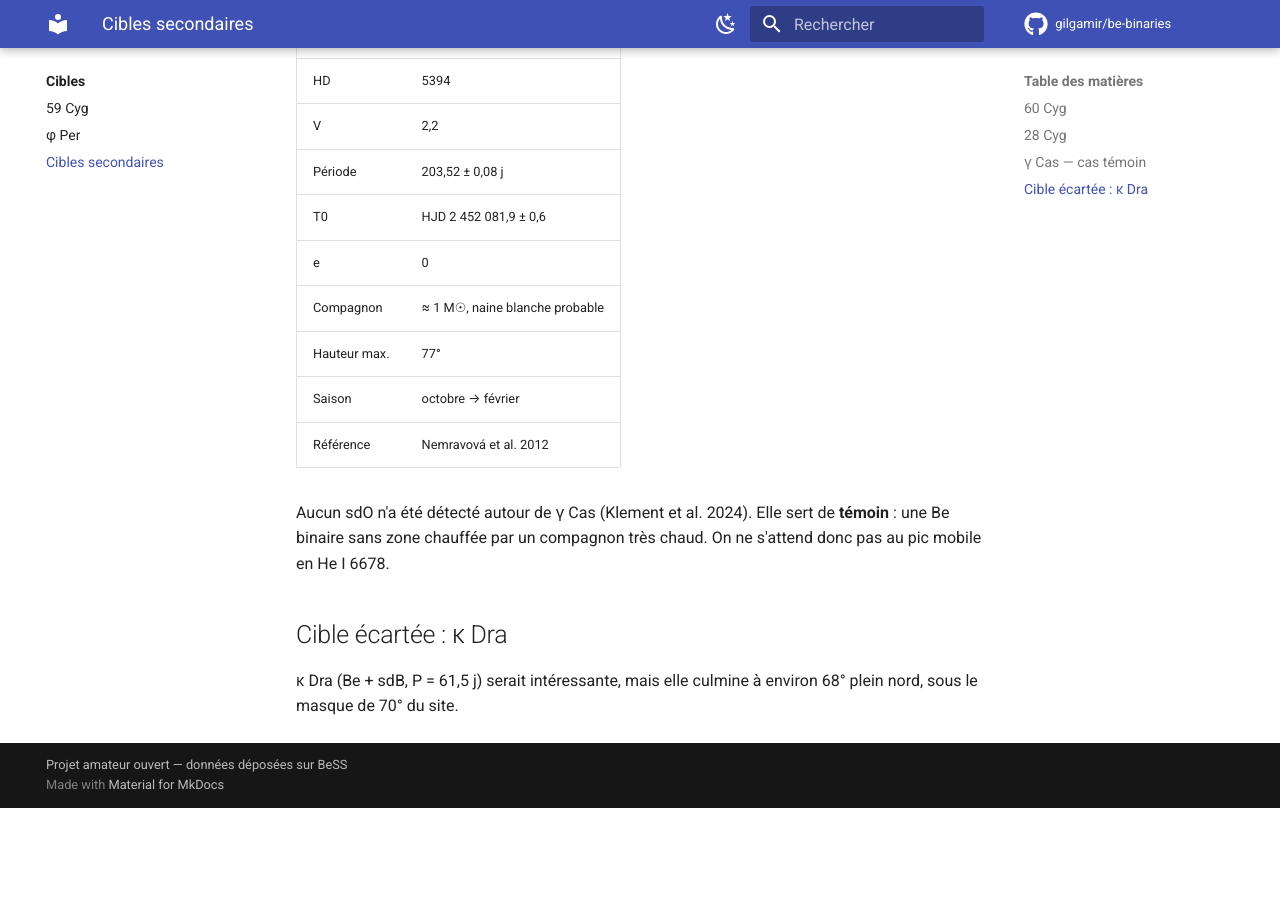
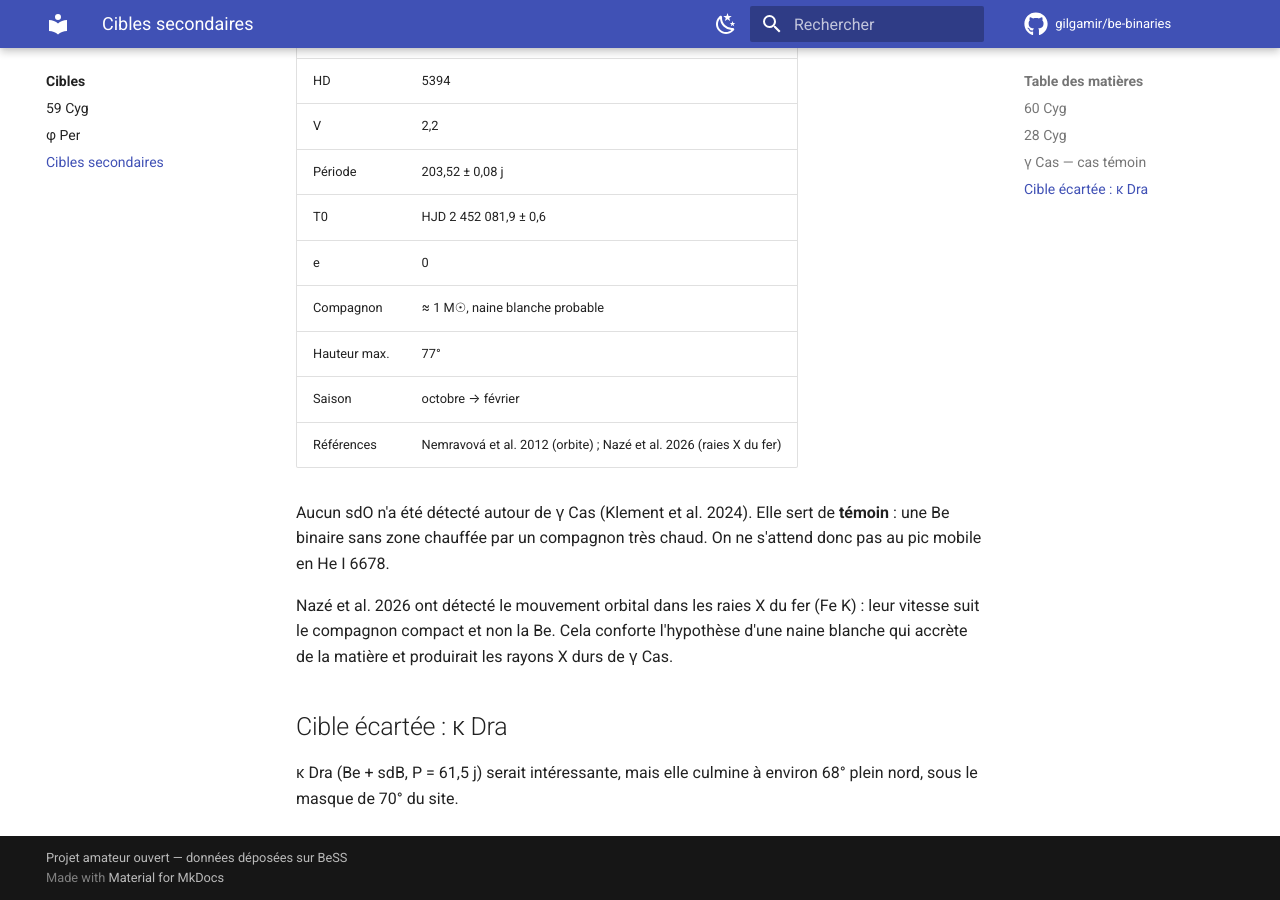
Before and after one commit to gilgamir/be-binaries, an MkDocs documentation site: the page built from docs/cibles/secondaires.md, in a window 1280 px wide and 900 px high, scrolled down 1654 px. Built offline with MkDocs 1.6.1 and Material for MkDocs 9.7.7, drawn with Linux system fonts in a browser that asks for light colours; comment, search, counter and statistics services are not loaded; before the commit the page ends 2462 px from its top, so only the background shows below that.

Commit message:
Ajout de Nazé et al. 2026 (gamma Cas, raies Fe K)
Co-Authored-By: Claude Opus 5.5 <noreply@anthropic.com>
Claude-Session: https://claude.ai/code/session_016348hgdMsVBWceauo4X6LC

```diff
--- a/docs/cibles/secondaires.md
+++ b/docs/cibles/secondaires.md
@@ -52,9 +52,11 @@ Avec une période proche d'un an, une saison ne couvre qu'une partie de l'orbite
 | Compagnon | ≈ 1 M☉, naine blanche probable |
 | Hauteur max. | 77° |
 | Saison | octobre → février |
-| Référence | Nemravová et al. 2012 |
+| Références | Nemravová et al. 2012 (orbite) ; Nazé et al. 2026 (raies X du fer) |
 
 Aucun sdO n'a été détecté autour de γ Cas (Klement et al. 2024). Elle sert de **témoin** : une Be binaire sans zone chauffée par un compagnon très chaud. On ne s'attend donc pas au pic mobile en He I 6678.
+
+Nazé et al. 2026 ont détecté le mouvement orbital dans les raies X du fer (Fe K) : leur vitesse suit le compagnon compact et non la Be. Cela conforte l'hypothèse d'une naine blanche qui accrète de la matière et produirait les rayons X durs de γ Cas.
 
 ## Cible écartée : κ Dra
 
```
Also changed, not shown: docs/apprendre/bibliographie.md (+4 -0 lines).
